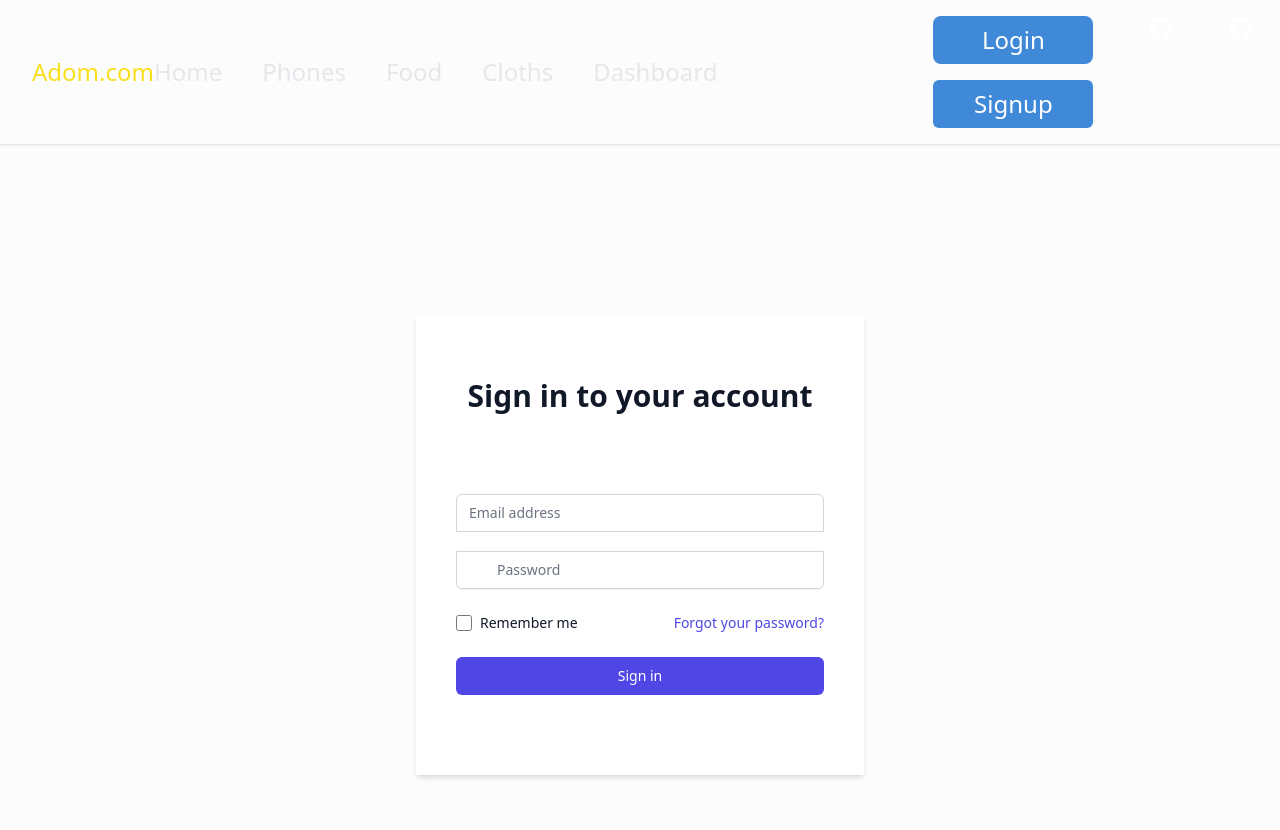
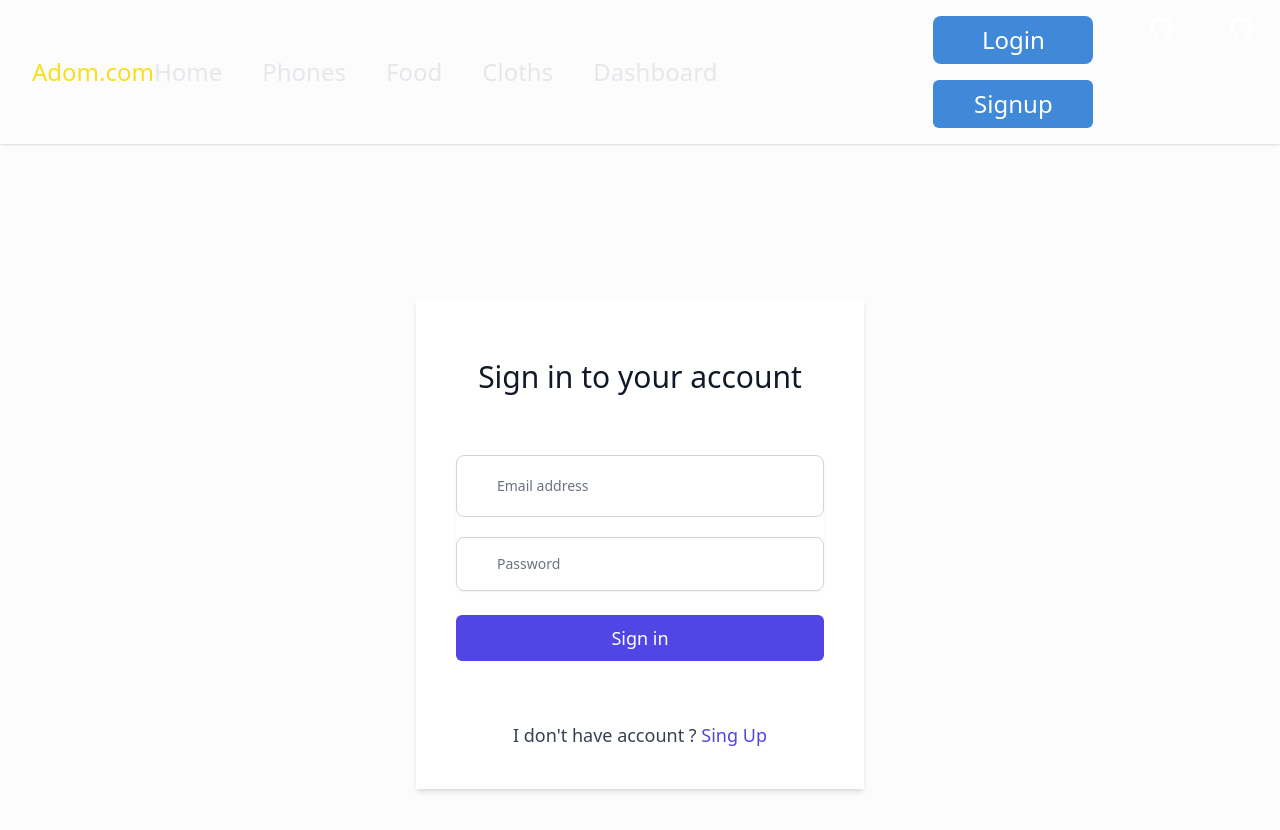
Before and after one commit to Clifftech123/react-ecommerce_website, a React (Create React App) app: page /login in a window 1280 px wide. Shown: the top 830 px of the page. Built offline with nearby package versions, Linux system fonts and the light colour scheme.

Commit message:
I  modified the loging form

```diff
--- a/src/Account/Login.jsx
+++ b/src/Account/Login.jsx
@@ -1,80 +1,55 @@
 import React from 'react'
+import { NavLink } from 'react-router-dom';
 
 const Logins = () => {
   return (
 		<>
-			<div className="h-full relative   flex  justify-center min-h-screen overflow-hidden  items-center  sm:px-6 lg:px-8">
-				<div className="max-w-md py-10 shadow-md   bg-white w-full space-y-5">
+			<div className="h-full relative mx-20  flex  justify-center min-h-screen overflow-hidden  items-center  sm:px-6 lg:px-8">
+				<div className="max-w-md  py-10  px-15 shadow-md   bg-white w-full space-y-5">
 					<div>
-						<h2 className="mt-6 text-center text-3xl font-extrabold text-gray-900">
+						<h2 className=" text-center text-3xl mt-5 mb-0 font-Poppins text-gray-900">
 							Sign in to your account
 						</h2>
 					</div>
-					<form className="mt-8 p-10 space-y-6" action="#" method="POST">
-						<div className="rounded-md  p-30 shadow-sm -space-y-px">
-
+          {/* FORM */}
+					<form className="mt-2 p-10  space-y-6" action="#" method="POST">
+						<div className="rounded-md  p-30 shadow-sm ">
+            {/* EMAIL */}
 							<input
 								id="email-address"
 								name="email"
 								type="email"
 								required
-									className="appearance-none  mt-5   rounded-none relative block
-                  w-full px-3 py-2 border border-gray-300
-                  placeholder-gray-500 text-gray-900 rounded-t-md
+								className=" text-lg  font-Poppins relative block
+                  w-full px-10 py-5 border border-gray-300
+                  placeholder-gray-500 text-gray-900 rounded-lg
                   focus:outline-none focus:ring-indigo-500
                   focus:border-indigo-500 focus:z-10 sm:text-sm"
 								placeholder="Email address"
 							/>
-
-							<div className=''>
+              {/* PASSWORD */}
+							<div className="">
 								<input
 									id="password"
 									name="password"
 									type="password"
 									autoComplete="current-password"
 									required
-									className="    mt-5    relative block
-                  w-full px-10 py-2 border border-gray-300
-                  placeholder-gray-500 text-gray-900 rounded-b-md
+									className=" text-lg font-Poppins  mt-5  relative block
+                  w-full px-10 py-4 border border-gray-300
+                  placeholder-gray-500 text-gray-900  rounded-lg
                   focus:outline-none focus:ring-indigo-500
                   focus:border-indigo-500 focus:z-1 sm:text-sm"
 									placeholder="Password"
 								/>
 							</div>
 						</div>
-
-						<div className="flex items-center justify-between">
-							<div className="flex items-center">
-								<input
-									id="remember-me"
-									name="remember-me"
-									type="checkbox"
-									className="h-4 w-4 text-indigo-600 focus:ring-indigo-500
-                  border-gray-300 rounded"
-								/>
-								<label
-									htmlFor="remember-me"
-									className="ml-2 block text-sm text-gray-900"
-								>
-									Remember me
-								</label>
-							</div>
-
-							<div className="text-sm">
-								<a
-									href="/"
-									className="font-medium text-indigo-600 hover:text-indigo-500"
-								>
-									Forgot your password?
-								</a>
-							</div>
-						</div>
-
+             {/* LOGINS BUTTON  */}
 						<div>
 							<button
 								type="submit"
 								className="group relative w-full flex justify-center
-                py-2 px-4 border border-transparent text-sm font-medium
+                py-2 font-Poppins text-lg px-4 border border-transparent  font-medium
                 rounded-md text-white bg-indigo-600 hover:bg-indigo-700
                 focus:outline-none focus:ring-2 focus:ring-offset-2
                 focus:ring-indigo-500"
@@ -83,6 +58,13 @@ const Logins = () => {
 							</button>
 						</div>
 					</form>
+
+					<p className=" text-lg font-Poppins mb-5 text-center text-gray-700">
+						I don't have account ?{" "}
+						<span className="text-indigo-600">
+							<NavLink to="/signup"> Sing Up </NavLink>
+						</span>
+					</p>
 				</div>
 			</div>
 		</>
```
Lines whose indentation alone changed are shown as unchanged.
